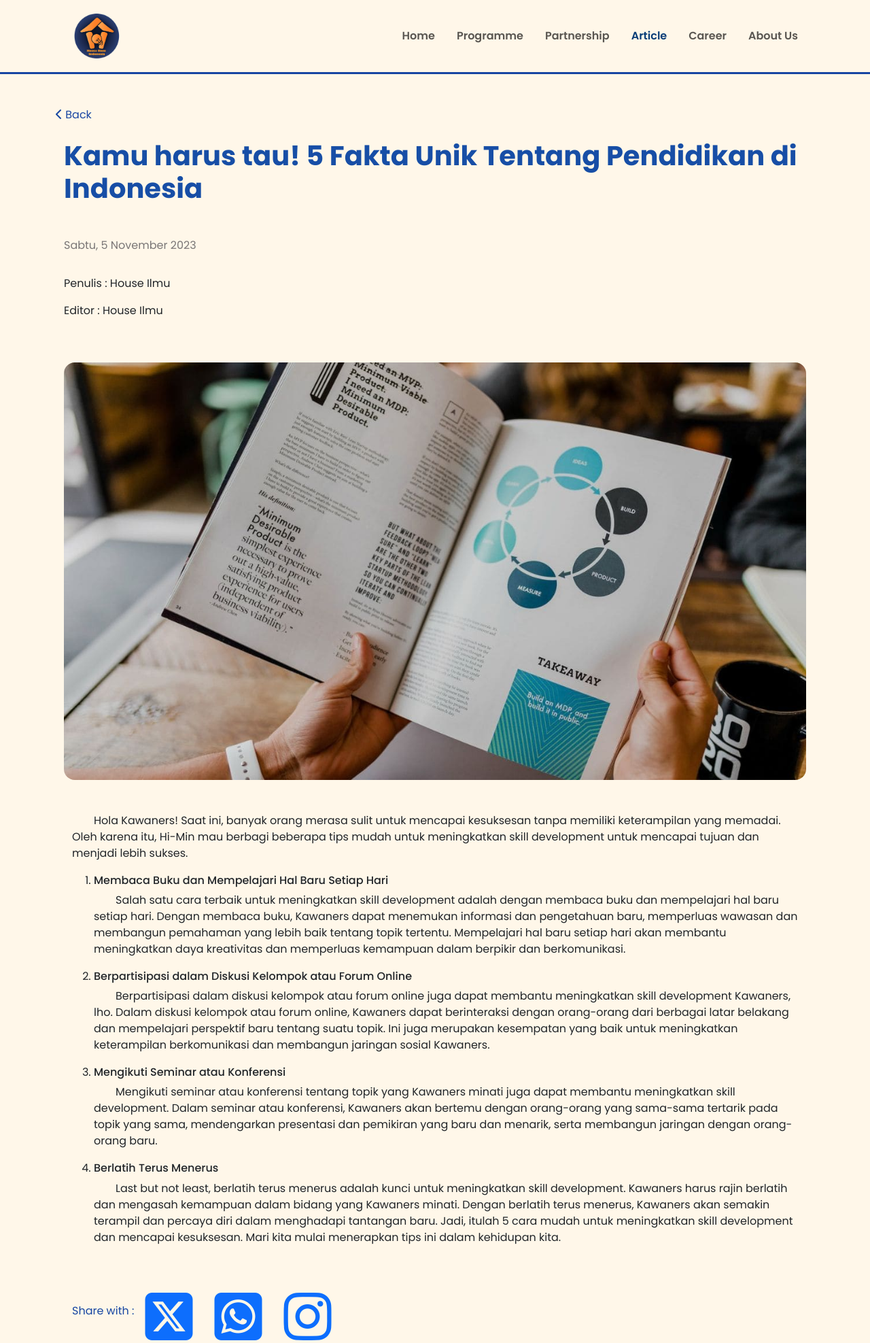
After one commit to fiyo-19/webhi3html, a PHP site: page /article/category/skill-development/5-skill-development-untuk-mencapai-kesuksesan in a window 1280 px wide. The commit adds this page. Shown: the top 1975 px of the page at 68% size. Run offline with PHP 8.4, Linux system fonts and the light colour scheme.

Commit message:
update article

```diff
--- /dev/null
+++ b/article/category/skill-development/5-skill-development-untuk-mencapai-kesuksesan/index.html
@@ -0,0 +1,139 @@
+<!DOCTYPE html>
+<html lang="en">
+<head>
+        <meta charset="UTF-8">
+        <meta name="viewport" content="width=device-width, initial-scale=1.0">
+        <title>Education | House Ilmu Indonesia</title>
+        <link rel="icon" href="../../../../assets/img/logo.png">
+        <link href="https://cdn.jsdelivr.net/npm/bootstrap@5.3.3/dist/css/bootstrap.min.css" rel="stylesheet" integrity="sha384-QWTKZyjpPEjISv5WaRU9OFeRpok6YctnYmDr5pNlyT2bRjXh0JMhjY6hW+ALEwIH" crossorigin="anonymous">
+        <link rel="stylesheet" href="https://cdnjs.cloudflare.com/ajax/libs/bootstrap-icons/1.11.3/font/bootstrap-icons.min.css">
+        <link rel="stylesheet" href="https://cdnjs.cloudflare.com/ajax/libs/font-awesome/6.5.2/css/all.min.css">
+        <link rel="stylesheet" href="../../../../assets/css/navbar-footer.css">
+        <link rel="stylesheet" href="../../../../assets/css/style.css">
+        <link rel="stylesheet" href="../../../../assets/css/article.css">
+    </head>
+<body>
+	<nav class="navbar navbar-expand-md" style="background-color: #FFF7E9;">
+        <div class="navbar-container container-sm ">
+            <div class="nav-img d-flex flex-row justify-content-around justify-content-lg-start align-items-center">
+                <img src="../../../../assets/img/logo.png" alt="">
+                <button class="navbar-toggler border-0" type="button" data-bs-toggle="collapse" data-bs-target="#navbarNavAltMarkup" aria-controls="navbarNavAltMarkup" aria-expanded="false" aria-label="Toggle navigation">
+                <span class="nav-bars"><i class="bi bi-list fs-1" style="color: #FE9000;"></i></span>
+                </button>
+            </div>
+            <div class="collapse navbar-collapse py-3 " id="navbarNavAltMarkup">
+                <div class="navbar-nav ms-auto text-center d-flex align-items-center justify-content-center fw-semibold" data-aos="fade-left">
+                    <a class="nav-link" aria-current="page" href="../../../../">Home</a>
+                    <a class="nav-link mx-0 mx-md-1 mx-lg-3" href="../../../../programme/">Programme</a>
+                    <a class="nav-link" href="../../../../partnership/">Partnership</a>
+                    <a class="nav-link mx-0 mx-md-1 mx-lg-3 active" href="../../../">Article</a>
+                    <a class="nav-link" href="../../../../career/">Career</a>
+                    <a class="nav-link mx-0 mx-md-1 mx-lg-3" href="../../../../about-us/">About Us</a>
+                </div>
+            </div>
+        </div>
+    </nav>
+
+    <section class="article container-xl mt-5">
+        <div class="back d-inline">
+            <a href="../../../"><i class="fa-solid fa-chevron-left"></i> Back</a>
+        </div>
+        <div class="article-container container-xl d-flex flex-column justify-content-center align-items-start">
+            <div class="article-info d-flex flex-column">
+                <h1 class="py-4 fw-bold" style="color: #174EA6;">Kamu harus tau! 5 Fakta Unik Tentang Pendidikan di Indonesia</h1>
+                <p class="py-3" style="color: #797676;">Sabtu, 5 November 2023</p>
+                <p>Penulis : House Ilmu</p>
+                <p>Editor  : House Ilmu</p>
+            </div>
+            <img class="img-fluid rounded-4 my-5" src="../../../../assets/img/skill-development1.jpg" alt="">
+            <div class="article-text container-xl">
+                    <p class="indent">Hola Kawaners! Saat ini, banyak orang merasa sulit untuk mencapai kesuksesan tanpa memiliki keterampilan yang memadai. Oleh karena itu, Hi-Min mau berbagi beberapa tips mudah untuk meningkatkan skill development untuk mencapai tujuan dan menjadi lebih sukses.</p>
+
+                    <ol>
+                        <li>
+                            <h6>Membaca Buku dan Mempelajari Hal Baru Setiap Hari</h6>
+                            <p class="indent">Salah satu cara terbaik untuk meningkatkan skill development adalah dengan membaca buku dan mempelajari hal baru setiap hari. Dengan membaca buku, Kawaners dapat menemukan informasi dan pengetahuan baru, memperluas wawasan dan membangun pemahaman yang lebih baik tentang topik tertentu. Mempelajari hal baru setiap hari akan membantu meningkatkan daya kreativitas dan memperluas kemampuan dalam berpikir dan berkomunikasi.</p>
+                        </li>
+                        <li>
+                            <h6>Berpartisipasi dalam Diskusi Kelompok atau Forum Online</h6>
+                            <p class="indent">Berpartisipasi dalam diskusi kelompok atau forum online juga dapat membantu meningkatkan skill development Kawaners, lho. Dalam diskusi kelompok atau forum online, Kawaners dapat berinteraksi dengan orang-orang dari berbagai latar belakang dan mempelajari perspektif baru tentang suatu topik. Ini juga merupakan kesempatan yang baik untuk meningkatkan keterampilan berkomunikasi dan membangun jaringan sosial Kawaners.</p>
+                        </li>
+                        <li>
+                            <h6>Mengikuti Seminar atau Konferensi</h6>
+                            <p class="indent">Mengikuti seminar atau konferensi tentang topik yang Kawaners minati juga dapat membantu meningkatkan skill development. Dalam seminar atau konferensi, Kawaners akan bertemu dengan orang-orang yang sama-sama tertarik pada topik yang sama, mendengarkan presentasi dan pemikiran yang baru dan menarik, serta membangun jaringan dengan orang-orang baru.</p>
+                        </li>
+                        <li>
+                            <h6>Berlatih Terus Menerus</h6>
+                            <p class="indent">Last but not least, berlatih terus menerus adalah kunci untuk meningkatkan skill development. Kawaners harus rajin berlatih dan mengasah kemampuan dalam bidang yang Kawaners minati. Dengan berlatih terus menerus, Kawaners akan semakin terampil dan percaya diri dalam menghadapi tantangan baru. Jadi, itulah 5 cara mudah untuk meningkatkan skill development dan mencapai kesuksesan. Mari kita mulai menerapkan tips ini dalam kehidupan kita.</p>
+                        </li>
+                    </ol>
+            </div>
+            <div class="article-sosmed container-xl d-flex align-items-center py-5">
+                <p style="color: #1746A2;">Share with :</p>
+                <a class="rounded-5 mx-3" href="#"><i class="fa-brands fa-square-x-twitter"></i></a>
+                <a class="rounded-5 mx-3" href="#"><i class="fa-brands fa-square-whatsapp"></i></a>
+                <a class="rounded-5 mx-3" href="#"><i class="fa-brands fa-instagram"></i></a>
+            </div>
+            <div class="article-comment container-xl d-flex flex-column mb-4">
+                <h1 class="py-2 fw-bold" style="color: #174EA6;">Leave a Reply</h1>
+                <p class="py-2">Your email address will not be published. Required fields are marked <span style="color:#FF0000;">*</span></p>
+                <form class="comment-form" action="" method="">
+                    <div class="mb-4">
+                        <h5 class="fw-bold">Comment <span style="color:#FF0000;">*</span></h5>
+                        <textarea class="py-2 px-1 rounded-4" name="comment" id="comment" cols="30" rows="10" required></textarea>
+                    </div>
+                    <div class="mb-4">
+                        <h5 class="fw-bold">Name <span style="color:#FF0000;">*</span></h5>
+                        <input class="py-2 px-1 rounded-4" type="text" name="name" id="name" required>
+                    </div>
+                    <div class="mb-2">
+                        <h5 class="fw-bold">Email <span style="color:#FF0000;">*</span></h5>
+                        <input class="py-2 px-1 rounded-4" type="email" name="email" id="email" required>
+                    </div>
+                    <br>
+                    <button class="post-btn float-end fw-bold py-3 px-4 rounded-4" type="submit" name="send_comment">Post a comment</button>
+                </form>
+            </div>
+        </div>
+    </section>
+
+    <div class="border border-1 border-dark"></div>
+
+        <script src="https://cdn.jsdelivr.net/npm/bootstrap@5.3.3/dist/js/bootstrap.bundle.min.js" integrity="sha384-YvpcrYf0tY3lHB60NNkmXc5s9fDVZLESaAA55NDzOxhy9GkcIdslK1eN7N6jIeHz" crossorigin="anonymous"></script>
+</body>
+<footer>
+    <section class="footer-container container-fluid" style="background-color: #FFDD95;">
+        <div class="footer-info container-xl d-flex flex-column flex-md-row justify-content-around align-items-start">
+            <img class="col-12 col-md-3 mx-1 px-1" src="../../../../assets/img/logo.png" alt="">
+            <div class="footer-nav col-12 col-md-3 d-flex flex-column align-items-start mx-1 px-1">
+                <h5 class="py-3">SITEMAP</h5>
+                <a class="my-1" href="../../../../">Home</a>
+                <a class="my-1" href="../../../../programme">Programme</a>
+                <a class="my-1" href="../../../../partnership">Partnership</a>
+                <a class="my-1" href="../../../../article">Article</a>
+                <a class="my-1" href="../../../../career">Career</a>
+                <a class="my-1" href="../../../../about-us">About us</a>
+            </div>
+            <div class="footer-sosmed col-12 col-md-3 d-flex flex-column align-items-start mx-1 px-1">
+                <h5 class="py-3">SOCIAL MEDIA</h5>
+                <a class="my-1" href="#">Facebook</a>
+                <a class="my-1" href="#">LinkedIn</a>
+                <a class="my-1" href="#">Instagram</a>
+                <a class="my-1" href="#">Twitter</a>
+                <a class="my-1" href="#">Tiktok</a>
+            </div>
+            <div class="footer-contact col-12 col-md-3 d-flex flex-column align-items-start mx-1 px-1">
+                <h5 class="py-3">HEAD OFFICE</h5>
+                <p class="mb-5">Xilliams Corner Wine © 2017. 1112 A Market St # Ste B22, Charlottesville, CA 45565</p>
+                <h5 class="py-3">NEWS LETTER</h5>
+                <p class="">Enter your email address</p>
+            </div>
+        </div>
+        <div class="footer-contacts container-xl d-flex flex-column flex-md-row justify-content-center align-items-start">
+            <p class=""><a class="col-12 col-md-4 mx-1 my-1 " href="#">houseilmu@gmail.com </a>|</p>
+            <p><a class="col-12 col-md-4 mx-1 my-1 " href="#">(123) 456-7890 </a>|</p>
+            <p class="col-12 col-md-6 col-lg-4 mx-1  ">&copy; 2024 House Ilmu All rights reserved.</p>
+        </div>
+    </section>
+</footer>
+</html>
--- a/assets/css/article.css
+++ b/assets/css/article.css
@@ -66,3 +66,10 @@
 	background-color: #1746A2;
 	color: #FFDD95;
 }
+
+.ellipsis{
+    display: -webkit-box;
+    -webkit-line-clamp: 5;
+    -webkit-box-orient: vertical;
+    overflow: hidden;
+}
```
Also changed, not shown: article/category/education/kamu-harus-tau!-5-fakta-unik-tentang-pendidikan-di-indonesia/index.html (added, +139 -0 lines), article/category/research/bagaimana-penelitian-memperkuat-perkembangan-pribadi/index.html (added, +128 -0 lines), article/index.html (+105 -57 lines), assets/img/education1.jpg (added), assets/img/research1.jpg (added), assets/img/skill-development1.jpg (added).
